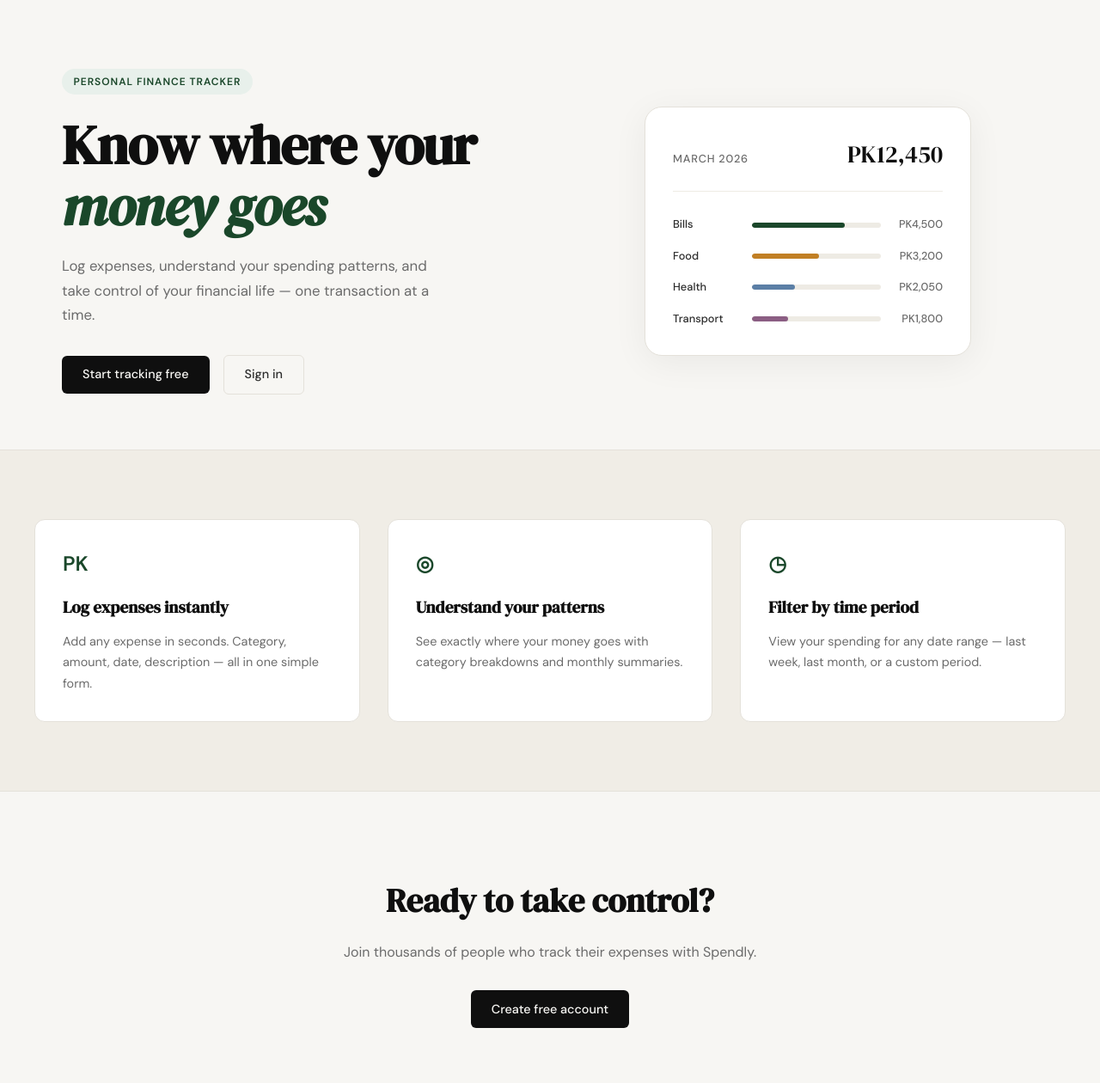
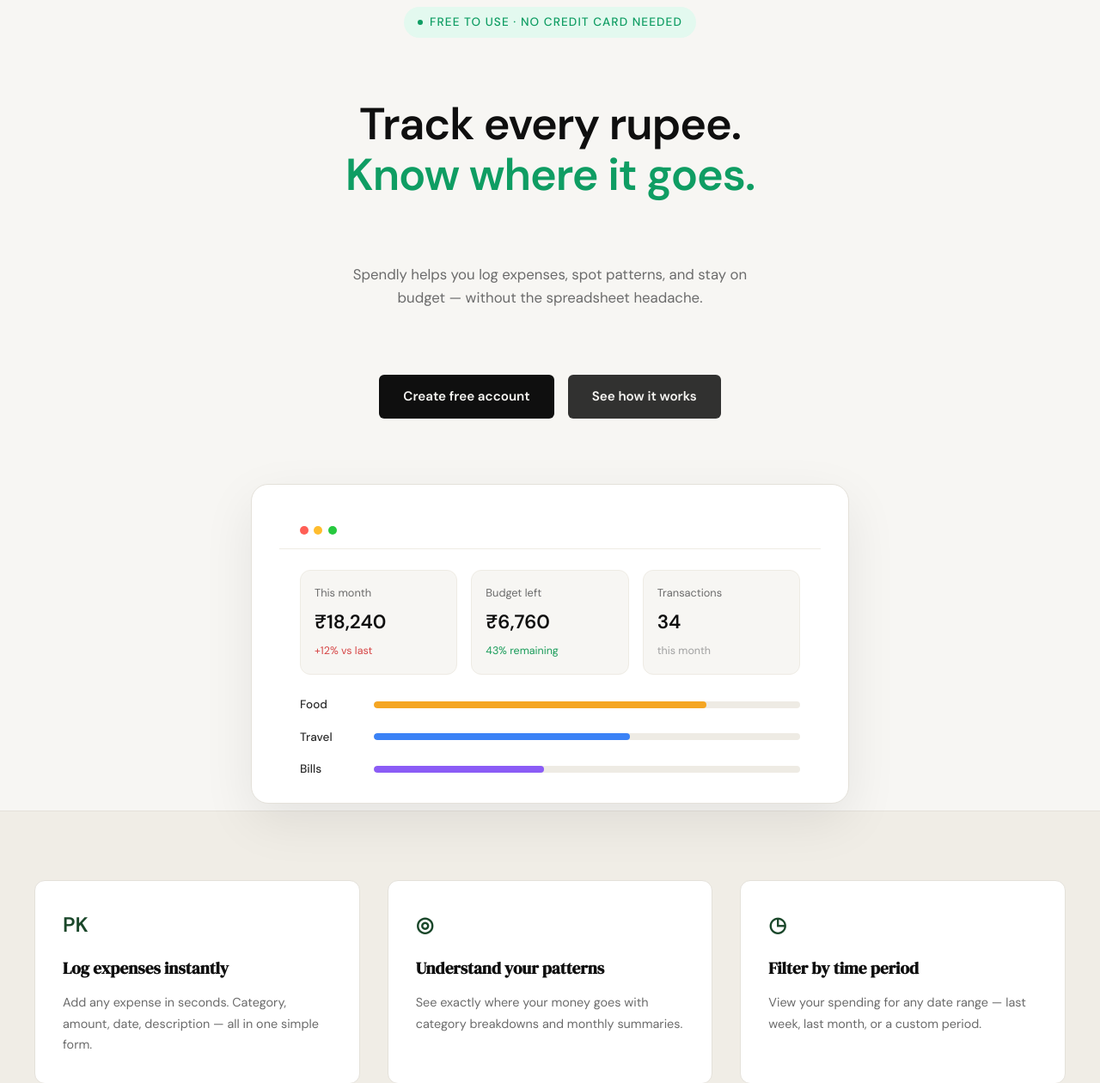
Before and after one commit to techwithans/Spendly, a Flask app: page / in a window 1280 px wide. Shown: the part 61-1321 px from the top of the page at 86% size. Run offline with Flask 3, Linux system fonts and the light colour scheme.

Commit message:
make hero section vertically compact

```diff
--- /dev/null
+++ b/static/css/landing.css
@@ -0,0 +1,213 @@
+/* ------------------------------------------------------------------ */
+/* Hero (redesign) — overrides the base .hero styles for the landing   */
+/* page only.                                                          */
+/* ------------------------------------------------------------------ */
+
+.hero {
+    display: flex;
+    flex-direction: column;
+    align-items: center;
+    justify-content: flex-start;
+    text-align: center;
+    max-width: 760px;
+    margin: 0 auto;
+    min-height: 87vh;
+    padding: 0.5rem 2rem;
+}
+
+.hero-badge {
+    display: inline-flex;
+    align-items: center;
+    gap: 0.5rem;
+    background: #e3f9ef;
+    color: #0f9d63;
+    font-size: 0.85rem;
+    font-weight: 500;
+    padding: 0.45rem 1rem;
+    border-radius: 999px;
+    margin-bottom: 0.4rem;
+}
+
+.hero-badge-dot {
+    width: 6px;
+    height: 6px;
+    border-radius: 50%;
+    background: #0f9d63;
+}
+
+.hero-title {
+    font-family: var(--font-body);
+    font-weight: 700;
+    font-size: clamp(2.25rem, 5vw, 3.25rem);
+    line-height: 1.15;
+    letter-spacing: -0.02em;
+    color: var(--ink);
+    margin-bottom: 0.5rem;
+}
+
+.hero-title-accent {
+    color: #0f9d63;
+}
+
+.hero-subtitle {
+    font-size: 1.05rem;
+    color: var(--ink-muted);
+    line-height: 1.6;
+    max-width: 480px;
+    margin: 0 auto 0.75rem;
+}
+
+.hero-actions {
+    display: flex;
+    gap: 1rem;
+    justify-content: center;
+    margin-bottom: 0.75rem;
+}
+
+.hero-btn {
+    display: inline-flex;
+    align-items: center;
+    justify-content: center;
+    padding: 0.85rem 1.75rem;
+    border-radius: var(--radius-sm);
+    font-weight: 600;
+    font-size: 0.95rem;
+    transition: background 0.2s, opacity 0.2s;
+}
+
+.hero-btn-primary {
+    background: var(--ink);
+    color: var(--paper);
+}
+
+.hero-btn-primary:hover { background: var(--accent); }
+
+.hero-btn-secondary {
+    background: var(--ink);
+    color: var(--paper);
+    opacity: 0.85;
+}
+
+.hero-btn-secondary:hover { opacity: 1; }
+
+.hero-visual {
+    width: 100%;
+}
+
+/* ------------------------------------------------------------------ */
+/* Dashboard mock card                                                 */
+/* ------------------------------------------------------------------ */
+
+.mock-card {
+    background: var(--paper-card);
+    border: 1px solid var(--border);
+    border-radius: var(--radius-lg);
+    width: 100%;
+    max-width: 700px;
+    margin: 0 auto;
+    padding-bottom: 1.75rem;
+    box-shadow: 0 20px 60px rgba(0, 0, 0, 0.08);
+    text-align: left;
+    overflow: hidden;
+}
+
+.mock-card-chrome {
+    display: flex;
+    gap: 0.4rem;
+    padding: 1rem 1.5rem;
+    border-bottom: 1px solid var(--border-soft);
+    margin-bottom: 1.5rem;
+}
+
+.mock-dot {
+    width: 10px;
+    height: 10px;
+    border-radius: 50%;
+}
+
+.mock-dot-red { background: #ff5f56; }
+.mock-dot-yellow { background: #ffbd2e; }
+.mock-dot-green { background: #27c93f; }
+
+.mock-stats {
+    display: grid;
+    grid-template-columns: repeat(3, 1fr);
+    gap: 1rem;
+    padding: 0 1.5rem;
+    margin-bottom: 1.5rem;
+}
+
+.mock-stat {
+    background: var(--paper);
+    border: 1px solid var(--border-soft);
+    border-radius: var(--radius-md);
+    padding: 1rem;
+    display: flex;
+    flex-direction: column;
+    gap: 0.35rem;
+}
+
+.mock-stat-label {
+    font-size: 0.8rem;
+    color: var(--ink-muted);
+}
+
+.mock-stat-value {
+    font-size: 1.4rem;
+    font-weight: 700;
+    color: var(--ink);
+}
+
+.mock-stat-delta {
+    font-size: 0.78rem;
+    color: var(--ink-faint);
+}
+
+.mock-stat-delta-pos { color: #1a9c5a; }
+.mock-stat-delta-neg { color: #d64545; }
+
+.mock-bars {
+    display: flex;
+    flex-direction: column;
+    gap: 1rem;
+    padding: 0 1.5rem;
+}
+
+.mock-bar-row {
+    display: grid;
+    grid-template-columns: 70px 1fr;
+    align-items: center;
+    gap: 1rem;
+}
+
+.mock-cat {
+    font-size: 0.85rem;
+    font-weight: 500;
+    color: var(--ink-soft);
+}
+
+.mock-bar-track {
+    height: 8px;
+    background: var(--border-soft);
+    border-radius: 999px;
+    overflow: hidden;
+}
+
+.mock-bar {
+    height: 100%;
+    border-radius: 999px;
+}
+
+.mock-bar-food { background: #f5a623; }
+.mock-bar-travel { background: #3b82f6; }
+.mock-bar-bills { background: #8b5cf6; }
+
+/* ------------------------------------------------------------------ */
+/* Responsive                                                          */
+/* ------------------------------------------------------------------ */
+
+@media (max-width: 600px) {
+    .hero-actions { flex-direction: column; width: 100%; }
+    .hero-btn { width: 100%; }
+    .mock-stats { grid-template-columns: 1fr; }
+}
--- a/templates/landing.html
+++ b/templates/landing.html
@@ -2,59 +2,71 @@
 
 {% block title %}Spendly — Track Every Rupee{% endblock %}
 
+{% block head %}
+<link rel="stylesheet" href="{{ url_for('static', filename='css/landing.css') }}">
+{% endblock %}
+
 {% block content %}
 
 <section class="hero">
-    <div class="hero-inner">
-        <div class="hero-badge">Personal Finance Tracker</div>
-        <h1 class="hero-title">
-            Know where your<br>
-            <em>money goes</em>
-        </h1>
-        <p class="hero-subtitle">
-            Log expenses, understand your spending patterns,
-            and take control of your financial life —
-            one transaction at a time.
-        </p>
-        <div class="hero-actions">
-            <a href="{{ url_for('register') }}" class="btn-primary">Start tracking free</a>
-            <a href="{{ url_for('login') }}" class="btn-ghost">Sign in</a>
-        </div>
+    <div class="hero-badge">
+        <span class="hero-badge-dot"></span>
+        Free to use · No credit card needed
+    </div>
+    <h1 class="hero-title">
+        Track every rupee.<br>
+        <span class="hero-title-accent">Know where it goes.</span>
+    </h1>
+    <p class="hero-subtitle">
+        Spendly helps you log expenses, spot patterns, and stay
+        on budget — without the spreadsheet headache.
+    </p>
+    <div class="hero-actions">
+        <a href="{{ url_for('register') }}" class="hero-btn hero-btn-primary">Create free account</a>
+        <a href="#" class="hero-btn hero-btn-secondary">See how it works</a>
     </div>
     <div class="hero-visual">
         <div class="mock-card">
-            <div class="mock-card-header">
-                <span class="mock-label">March 2026</span>
-                <span class="mock-total">PK12,450</span>
+            <div class="mock-card-chrome">
+                <span class="mock-dot mock-dot-red"></span>
+                <span class="mock-dot mock-dot-yellow"></span>
+                <span class="mock-dot mock-dot-green"></span>
+            </div>
+            <div class="mock-stats">
+                <div class="mock-stat">
+                    <span class="mock-stat-label">This month</span>
+                    <span class="mock-stat-value">₹18,240</span>
+                    <span class="mock-stat-delta mock-stat-delta-neg">+12% vs last</span>
+                </div>
+                <div class="mock-stat">
+                    <span class="mock-stat-label">Budget left</span>
+                    <span class="mock-stat-value">₹6,760</span>
+                    <span class="mock-stat-delta mock-stat-delta-pos">43% remaining</span>
+                </div>
+                <div class="mock-stat">
+                    <span class="mock-stat-label">Transactions</span>
+                    <span class="mock-stat-value">34</span>
+                    <span class="mock-stat-delta">this month</span>
+                </div>
             </div>
             <div class="mock-bars">
                 <div class="mock-bar-row">
+                    <span class="mock-cat">Food</span>
+                    <div class="mock-bar-track">
+                        <div class="mock-bar mock-bar-food" style="width: 78%"></div>
+                    </div>
+                </div>
+                <div class="mock-bar-row">
+                    <span class="mock-cat">Travel</span>
+                    <div class="mock-bar-track">
+                        <div class="mock-bar mock-bar-travel" style="width: 60%"></div>
+                    </div>
+                </div>
+                <div class="mock-bar-row">
                     <span class="mock-cat">Bills</span>
                     <div class="mock-bar-track">
-                        <div class="mock-bar" style="width: 72%"></div>
+                        <div class="mock-bar mock-bar-bills" style="width: 40%"></div>
                     </div>
-                    <span class="mock-amt">PK4,500</span>
-                </div>
-                <div class="mock-bar-row">
-                    <span class="mock-cat">Food</span>
-                    <div class="mock-bar-track">
-                        <div class="mock-bar mock-bar-2" style="width: 52%"></div>
-                    </div>
-                    <span class="mock-amt">PK3,200</span>
-                </div>
-                <div class="mock-bar-row">
-                    <span class="mock-cat">Health</span>
-                    <div class="mock-bar-track">
-                        <div class="mock-bar mock-bar-3" style="width: 33%"></div>
-                    </div>
-                    <span class="mock-amt">PK2,050</span>
-                </div>
-                <div class="mock-bar-row">
-                    <span class="mock-cat">Transport</span>
-                    <div class="mock-bar-track">
-                        <div class="mock-bar mock-bar-4" style="width: 28%"></div>
-                    </div>
-                    <span class="mock-amt">PK1,800</span>
                 </div>
             </div>
         </div>
```
